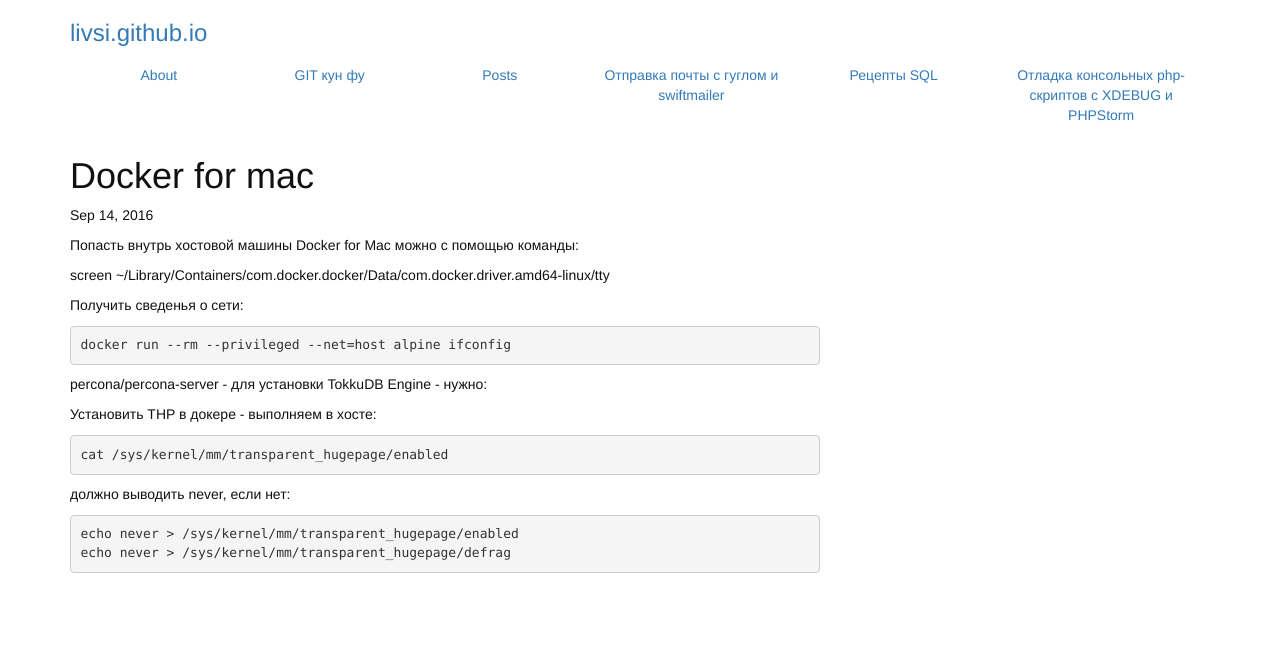
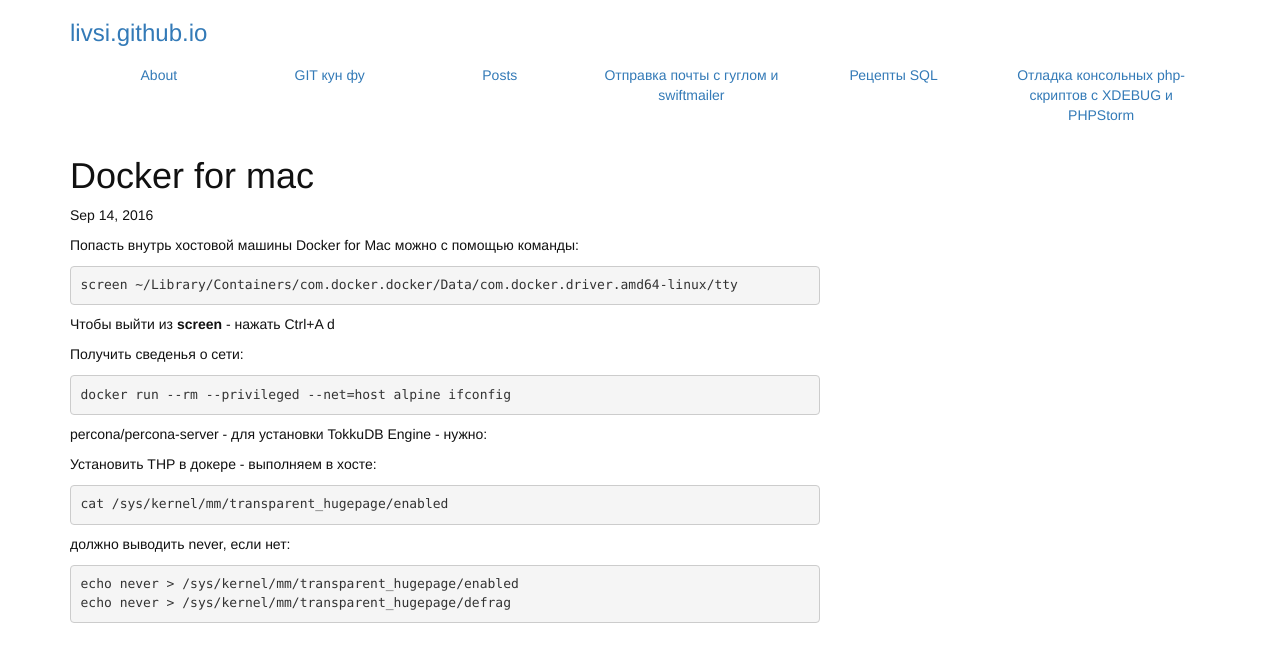
Before and after one commit to livsi/livsi.github.com, a Jekyll site: the page built from _posts/2016-09-14-docker-for-mac.md, in a window 1280 px wide. Shown: the top 662 px of the page. Built offline with Jekyll 4.4.1, drawn with Linux system fonts in a browser that asks for light colours.

Commit message:
Update 2016-09-14-docker-for-mac.md

```diff
--- a/_posts/2016-09-14-docker-for-mac.md
+++ b/_posts/2016-09-14-docker-for-mac.md
@@ -8,7 +8,11 @@ tags: []
 
 Попасть внутрь хостовой машины Docker for Mac можно с помощью команды:
 
+{% highlight bash %}
 screen ~/Library/Containers/com.docker.docker/Data/com.docker.driver.amd64-linux/tty
+{% endhighlight %}
+
+Чтобы выйти из **screen** - нажать Ctrl+A d
 
 Получить сведенья о сети:
 
```
